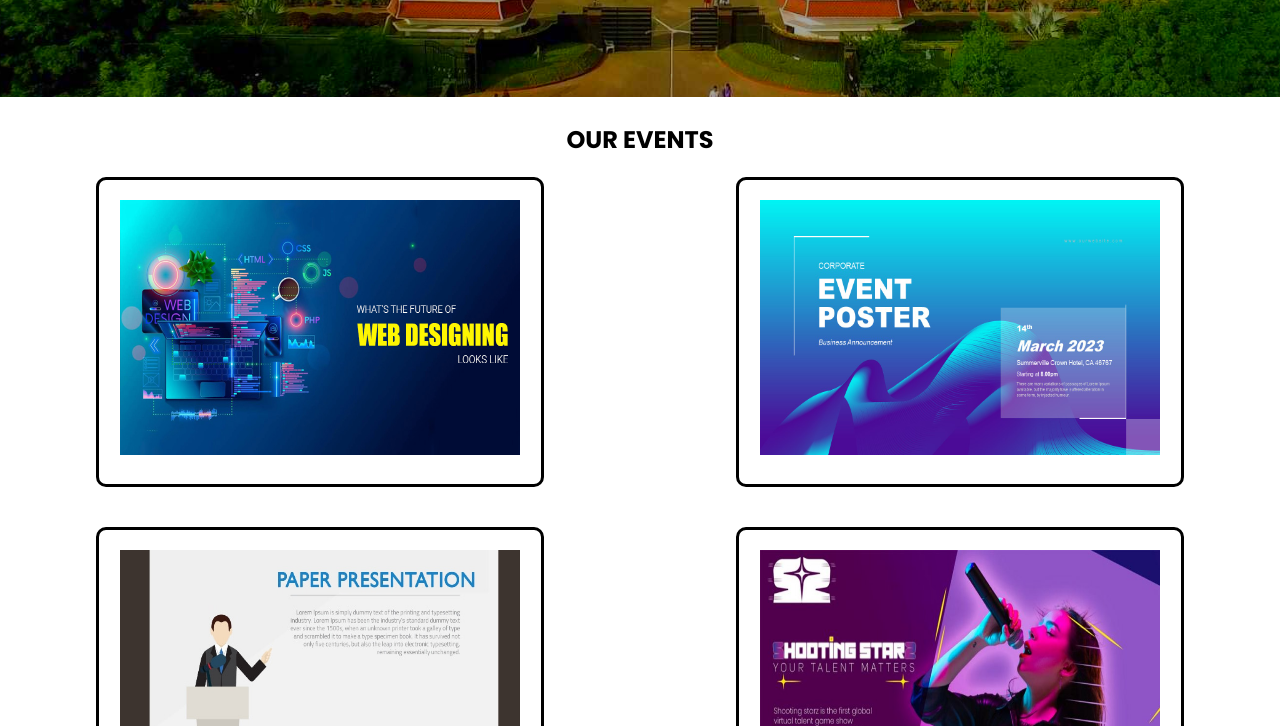
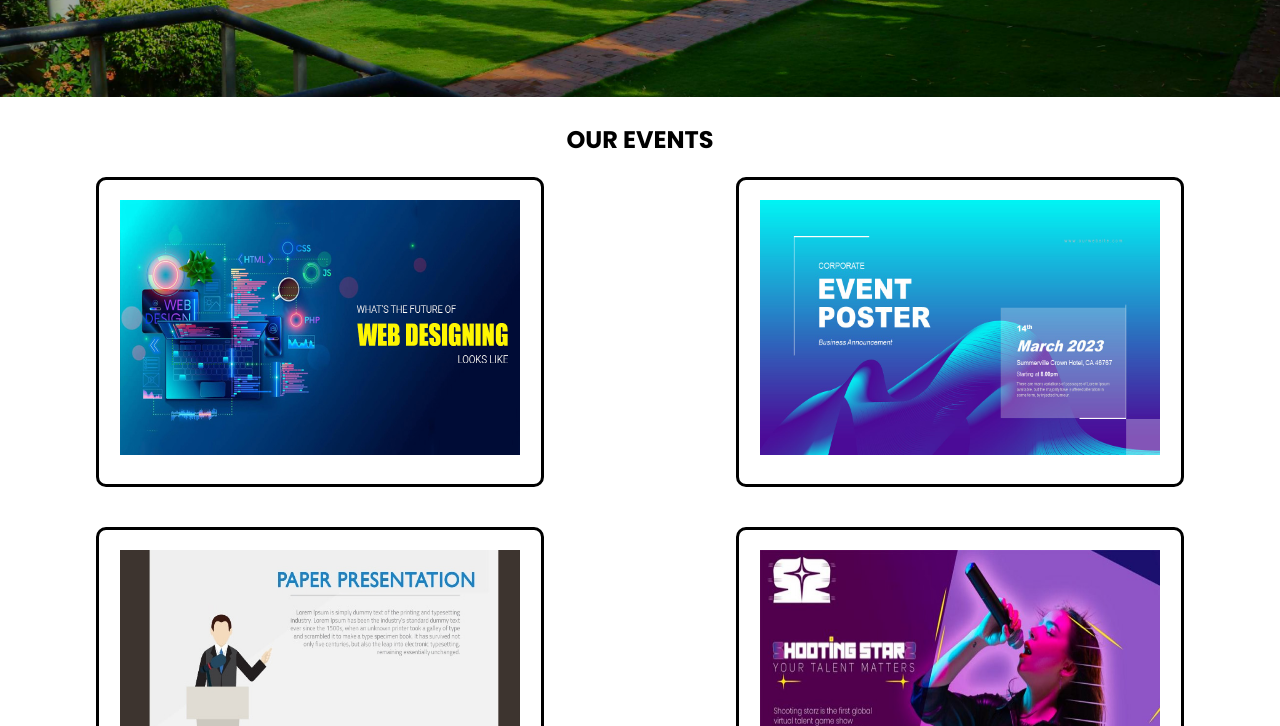
Before and after one commit to Joelmarkjoseph/visvotsav, a plain HTML site: page index.html in a window 1280 px wide. Shown: the part 579-1305 px from the top of the page. Drawn offline with Linux system fonts and the light colour scheme.

Commit message:
New Commits

```diff
--- a/style.css
+++ b/style.css
@@ -8,7 +8,7 @@
 }
 body{
   min-height: 100vh;
-  background-image: url(vec.jpeg);
+  background-image: url(vits.jpeg);
     background-size: cover;
     background-repeat: no-repeat;
     background-attachment: fixed;
```
Also changed, not shown: vits.jpeg (added).
